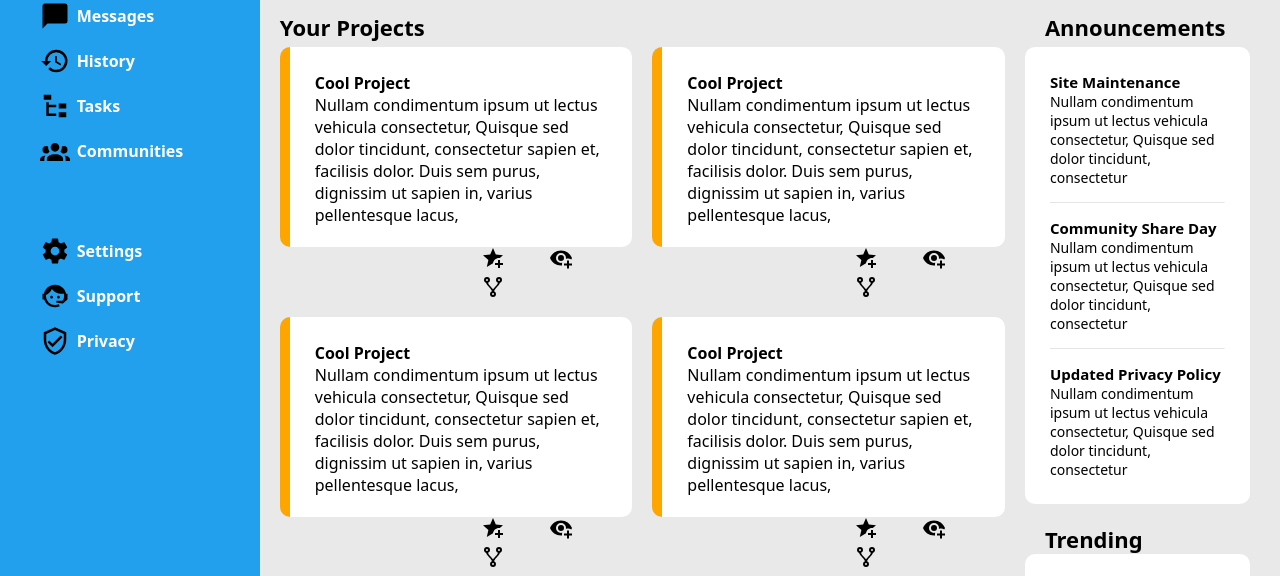
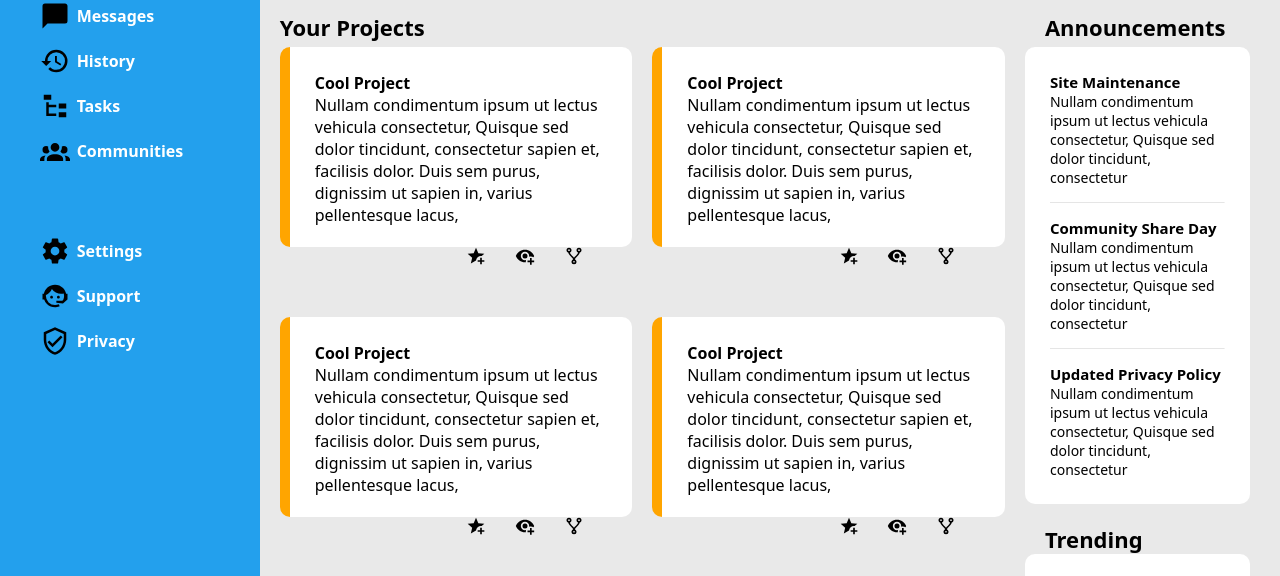
Before and after one commit to smsarfroz/Admin-Dashboard, a plain HTML site: page index.html in a window 1280 px wide. Shown: the part 206-782 px from the top of the page. Drawn offline with Linux system fonts and the light colour scheme.

Commit message:
FIX PROJECT ICONS CONTAINER OVERFLOWING OUTSIDE THE PARENT DIV CONTAINER

```diff
--- a/style.css
+++ b/style.css
@@ -148,20 +148,24 @@ hr {
 }
 
 .project img {
-    height: 24px;
-    width: 24px;
+    height: 20px;
+    width: 20px;
 }
 .projectIcons {
     margin-top: 20px;
 
     display: grid;
     grid-template-columns: 1fr 1fr;
+    /* justify-content: right; */
 }
 .manipulate {
     grid-column: 2/3;
+
+    display: grid;
+    grid-template-columns: repeat(3, 1fr);
 }
 .projectIcons img{
-    margin: 0px 20px;
+    margin: 0px 5px;
 }
 
 .dash {
```
